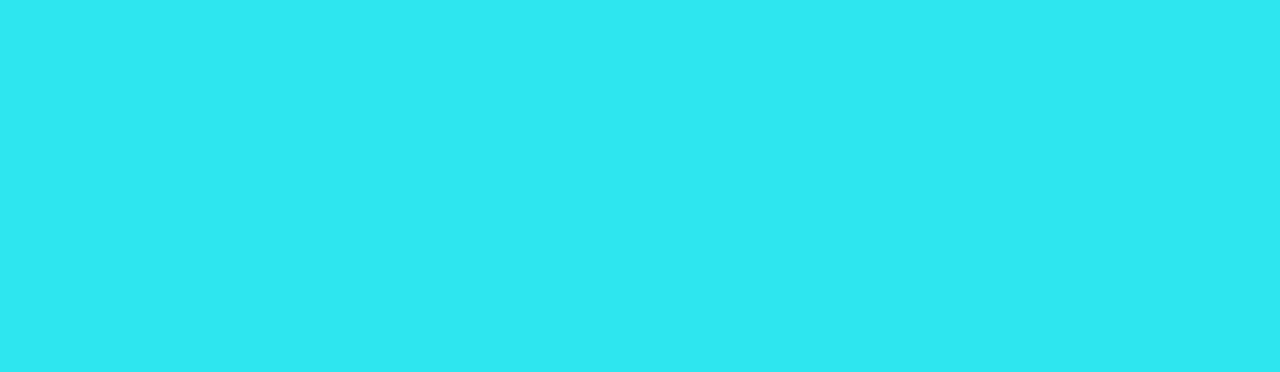
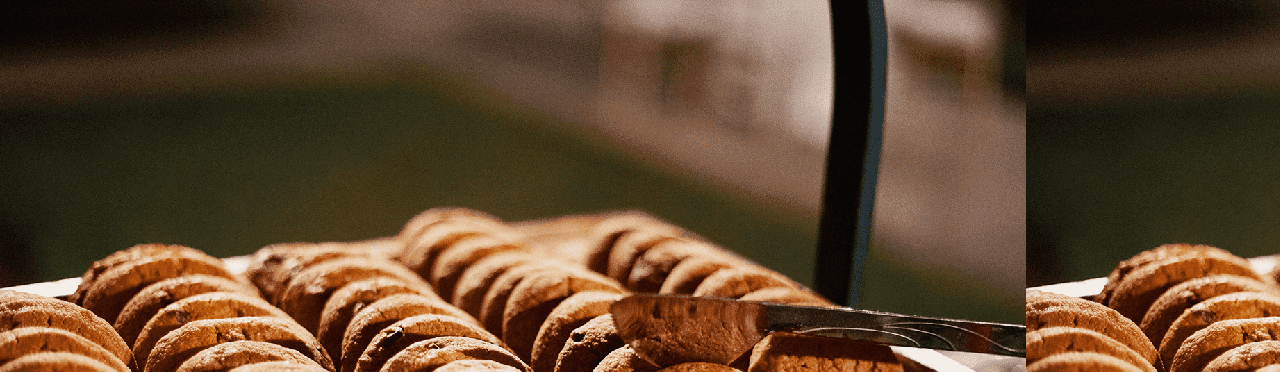
Before and after one commit to hancj01/Motion-S23-Chris, a website: page deploy/index.html in a window 1280 px wide. Shown: the top 372 px of the page. Drawn offline with nearby package versions, Linux system fonts and the light colour scheme; files that its build step writes are made by us from their sources.

Commit message:
changes 2

```diff
--- a/dev/scss/sections/_section-1.scss
+++ b/dev/scss/sections/_section-1.scss
@@ -1,7 +1,8 @@
 #section-1{
-    background-color: var(--aqua);
     height: 100vh;
     display: flex;
     justify-content: center;
     align-items: center;
+    background-image: url("../img/hero.png");
+    background-color: var(--tan);
 }
--- a/dev/scss/sections/_section-2.scss
+++ b/dev/scss/sections/_section-2.scss
@@ -4,8 +4,12 @@
     display: flex;
     justify-content: center;
     align-items: center;
-    background-image: url("../img/hero.jpg");
+
     background-size: cover;
+
+    // #menu{
+
+    // }
 
     #box{
         height: 100px;
```
Also changed, not shown: deploy/img/bread.svg (added), deploy/img/hero.png (added), dev/scss/styles.css (added), 1 other file.
